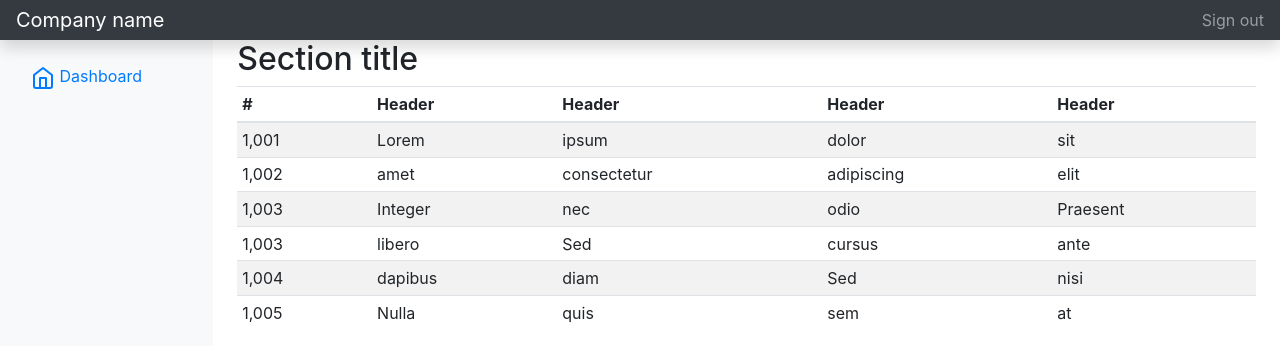
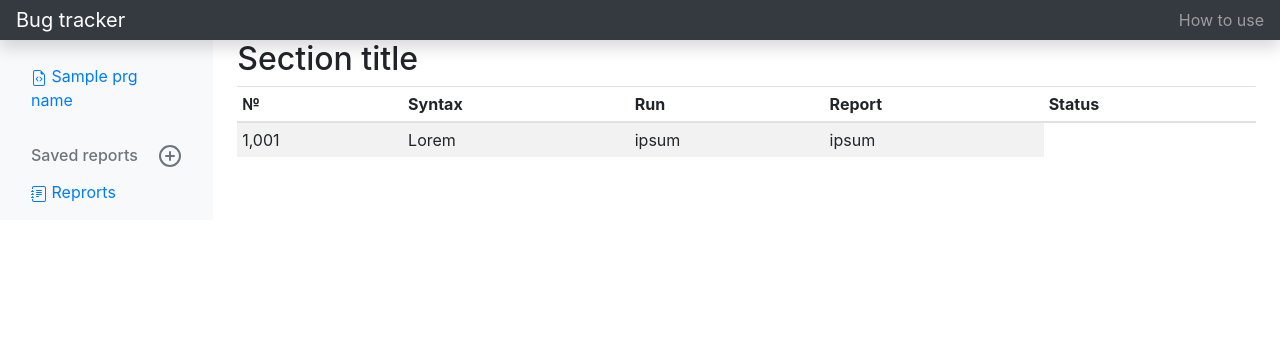
Before and after one commit to Julia-Zhirnova/Bug_Treker, a Django app: template treker/main/templates/main/index.html in a window 1280 px wide. Shown: the top 362 px of the page. Run offline with Django 3.2, Linux system fonts and the light colour scheme; the template is opened without the code that fills it: most values are stand-ins (such as "Sample title", 1, 10 or a date in 2020); some libraries are stand-ins or nearby versions.

Commit message:
design v-0.1

```diff
--- a/treker/main/templates/main/index.html
+++ b/treker/main/templates/main/index.html
@@ -10,10 +10,14 @@
 </head>
 <body>
 <nav class="navbar navbar-dark sticky-top bg-dark flex-md-nowrap p-0 shadow">
-    <a class="navbar-brand col-md-3 col-lg-2 mr-0 px-3" href="#">Company name</a>
+    <a class="navbar-brand col-md-3 col-lg-2 mr-0 px-3" href="#">Bug tracker</a>
+    <button class="navbar-toggler position-absolute d-md-none collapsed" type="button" data-toggle="collapse"
+            data-target="#sidebarMenu" aria-controls="sidebarMenu" aria-expanded="false" aria-label="Toggle navigation">
+        <span class="navbar-toggler-icon"></span>
+    </button>
     <ul class="navbar-nav px-3">
         <li class="nav-item text-nowrap">
-            <a class="nav-link" href="#">Sign out</a>
+            <a class="nav-link" href="#">How to use</a>
         </li>
     </ul>
 </nav>
@@ -23,15 +27,44 @@
         <nav id="sidebarMenu" class="col-md-3 col-lg-2 d-md-block bg-light sidebar collapse">
             <div class="sidebar-sticky pt-3">
                 <ul class="nav flex-column">
+                    {% for name in prg_names %}
                     <li class="nav-item">
-                        <a class="nav-link active" href="#">
-                            <svg xmlns="http://www.w3.org/2000/svg" width="24" height="24" viewBox="0 0 24 24"
-                                 fill="none" stroke="currentColor" stroke-width="2" stroke-linecap="round"
-                                 stroke-linejoin="round" class="feather feather-home">
-                                <path d="M3 9l9-7 9 7v11a2 2 0 0 1-2 2H5a2 2 0 0 1-2-2z"></path>
-                                <polyline points="9 22 9 12 15 12 15 22"></polyline>
+                        <a class="nav-link" href="#">
+                            <svg width="1em" height="1em" viewBox="0 0 16 16" class="bi bi-file-earmark-code"
+                                 fill="currentColor" xmlns="http://www.w3.org/2000/svg">
+                                <path d="M4 0h5.5v1H4a1 1 0 0 0-1 1v12a1 1 0 0 0 1 1h8a1 1 0 0 0 1-1V4.5h1V14a2 2 0 0 1-2 2H4a2 2 0 0 1-2-2V2a2 2 0 0 1 2-2z"/>
+                                <path d="M9.5 3V0L14 4.5h-3A1.5 1.5 0 0 1 9.5 3z"/>
+                                <path fill-rule="evenodd"
+                                      d="M8.646 6.646a.5.5 0 0 1 .708 0l2 2a.5.5 0 0 1 0 .708l-2 2a.5.5 0 0 1-.708-.708L10.293 9 8.646 7.354a.5.5 0 0 1 0-.708zm-1.292 0a.5.5 0 0 0-.708 0l-2 2a.5.5 0 0 0 0 .708l2 2a.5.5 0 0 0 .708-.708L5.707 9l1.647-1.646a.5.5 0 0 0 0-.708z"/>
                             </svg>
-                            Dashboard <span class="sr-only">(current)</span>
+                            {{name}}
+                        </a>
+                    </li>
+                    {% endfor %}
+                </ul>
+                <h6 class="sidebar-heading d-flex justify-content-between align-items-center px-3 mt-4 mb-1 text-muted">
+                    <span>Saved reports</span>
+                        <svg xmlns="http://www.w3.org/2000/svg" width="24" height="24" viewBox="0 0 24 24" fill="none"
+                             stroke="currentColor" stroke-width="2" stroke-linecap="round" stroke-linejoin="round"
+                             class="feather feather-plus-circle">
+                            <circle cx="12" cy="12" r="10"></circle>
+                            <line x1="12" y1="8" x2="12" y2="16"></line>
+                            <line x1="8" y1="12" x2="16" y2="12"></line>
+                        </svg>
+                    </a>
+                </h6>
+
+                <ul class="nav flex-column mb-2">
+                    <li class="nav-item">
+                        <a class="nav-link" href="#">
+                            <svg width="1em" height="1em" viewBox="0 0 16 16" class="bi bi-journal-text"
+                                 fill="currentColor" xmlns="http://www.w3.org/2000/svg">
+                                <path d="M3 0h10a2 2 0 0 1 2 2v12a2 2 0 0 1-2 2H3a2 2 0 0 1-2-2v-1h1v1a1 1 0 0 0 1 1h10a1 1 0 0 0 1-1V2a1 1 0 0 0-1-1H3a1 1 0 0 0-1 1v1H1V2a2 2 0 0 1 2-2z"/>
+                                <path d="M1 5v-.5a.5.5 0 0 1 1 0V5h.5a.5.5 0 0 1 0 1h-2a.5.5 0 0 1 0-1H1zm0 3v-.5a.5.5 0 0 1 1 0V8h.5a.5.5 0 0 1 0 1h-2a.5.5 0 0 1 0-1H1zm0 3v-.5a.5.5 0 0 1 1 0v.5h.5a.5.5 0 0 1 0 1h-2a.5.5 0 0 1 0-1H1z"/>
+                                <path fill-rule="evenodd"
+                                      d="M5 10.5a.5.5 0 0 1 .5-.5h2a.5.5 0 0 1 0 1h-2a.5.5 0 0 1-.5-.5zm0-2a.5.5 0 0 1 .5-.5h5a.5.5 0 0 1 0 1h-5a.5.5 0 0 1-.5-.5zm0-2a.5.5 0 0 1 .5-.5h5a.5.5 0 0 1 0 1h-5a.5.5 0 0 1-.5-.5zm0-2a.5.5 0 0 1 .5-.5h5a.5.5 0 0 1 0 1h-5a.5.5 0 0 1-.5-.5z"/>
+                            </svg>
+                            Reprorts
                         </a>
                     </li>
                 </ul>
@@ -44,56 +77,22 @@
                 <table class="table table-striped table-sm">
                     <thead>
                     <tr>
-                        <th>#</th>
-                        <th>Header</th>
-                        <th>Header</th>
-                        <th>Header</th>
-                        <th>Header</th>
+                        <th>№</th>
+                        <th>Syntax</th>
+                        <th>Run</th>
+                        <th>Report</th>
+                        <th>Status</th>
                     </tr>
                     </thead>
                     <tbody>
+                    {% for name in dataset %}
                     <tr>
                         <td>1,001</td>
                         <td>Lorem</td>
                         <td>ipsum</td>
-                        <td>dolor</td>
-                        <td>sit</td>
+                        <td>ipsum</td>
                     </tr>
-                    <tr>
-                        <td>1,002</td>
-                        <td>amet</td>
-                        <td>consectetur</td>
-                        <td>adipiscing</td>
-                        <td>elit</td>
-                    </tr>
-                    <tr>
-                        <td>1,003</td>
-                        <td>Integer</td>
-                        <td>nec</td>
-                        <td>odio</td>
-                        <td>Praesent</td>
-                    </tr>
-                    <tr>
-                        <td>1,003</td>
-                        <td>libero</td>
-                        <td>Sed</td>
-                        <td>cursus</td>
-                        <td>ante</td>
-                    </tr>
-                    <tr>
-                        <td>1,004</td>
-                        <td>dapibus</td>
-                        <td>diam</td>
-                        <td>Sed</td>
-                        <td>nisi</td>
-                    </tr>
-                    <tr>
-                        <td>1,005</td>
-                        <td>Nulla</td>
-                        <td>quis</td>
-                        <td>sem</td>
-                        <td>at</td>
-                    </tr>
+                    {% endfor %}
                     </tbody>
                 </table>
             </div>
```
Also changed, not shown: treker/main/views.py (+6 -6 lines).
